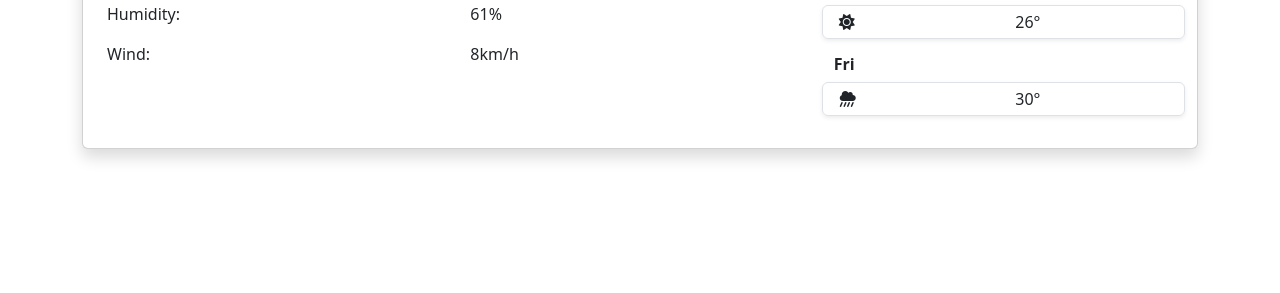
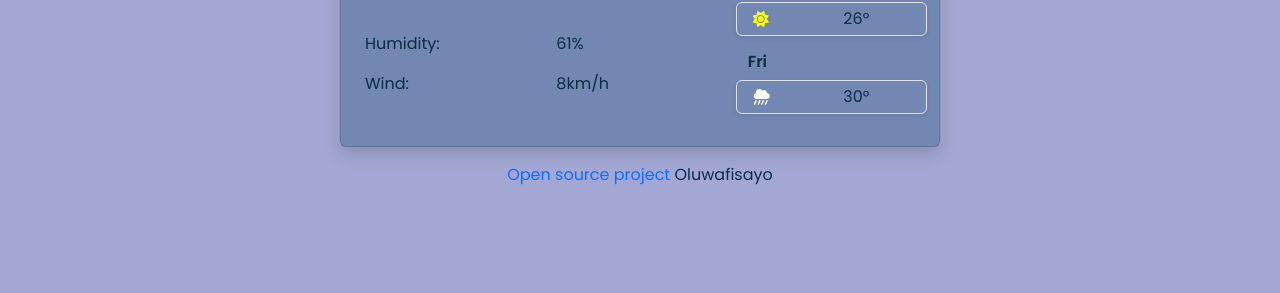
Before and after one commit to Ifetakuro/weather-shecodes, a website built with Parcel: page index.html in a window 1280 px wide. Shown: the part 507-800 px from the top of the page. Built offline with nearby package versions, Linux system fonts and the light colour scheme.

Commit message:
initial commit

```diff
--- a/index.html
+++ b/index.html
@@ -16,7 +16,7 @@
       crossorigin="anonymous"
       referrerpolicy="no-referrer"
     />
-    <link href="src/styles.css" />
+    <link href="src/styles.css" rel="stylesheet" />
   </head>
 
   <body>
@@ -125,6 +125,16 @@
             </div>
           </div>
         </section>
+        <p class="text-center my-3">
+          <a
+            href="https://github.com/Ifetakuro/weather-shecodes/"
+            target="_blank"
+            rel="noopener noreferrer"
+            class="text-decoration-none"
+            >Open source project</a
+          >
+          Oluwafisayo
+        </p>
       </main>
     </div>
     <script
```
